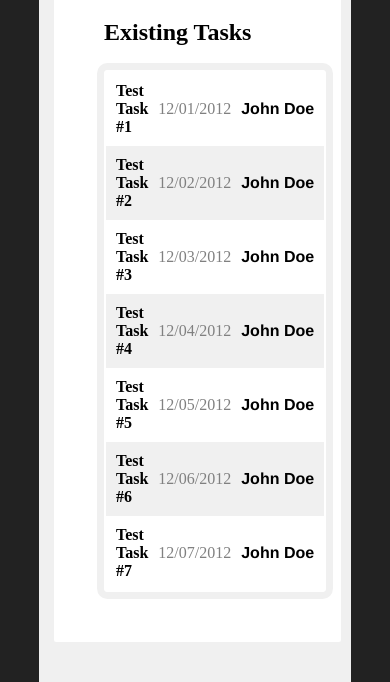
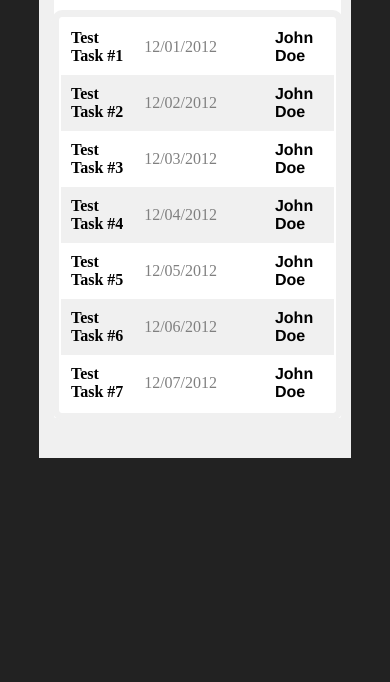
Before and after one commit to monicapamidi/Task--Tracker, a plain HTML site: page index.html in a window 390 px wide. Shown: the part 725-1407 px from the top of the page. After the commit the page ends 1183 px from the top, so only its background shows below. Drawn offline with nearby package versions, Linux system fonts and the light colour scheme.

Commit message:
added changes to make responsive

```diff
--- a/app.js
+++ b/app.js
@@ -27,7 +27,7 @@ var data = [
   {
     "name": "Test	Task #6",
     "date": "12/06/2012",
-    "assigned": "John Doe"
+    "assigned": "John Doe"
   },
   {
     "name": "Test	Task #7",
@@ -38,7 +38,7 @@ var data = [
 
 function displayTable() {
   for (i = 0; i < data.length; i++) {
-    $('tbody').append("<tr><td><b>" + data[i].name + "</b></td><td> " + data[i].date + "</td><td><span class='slideRight'>" + data[i].assigned + "</span></td></tr>");
+    $('tbody').append("<tr><td><b>" + data[i].name + "</b></td><td> " + data[i].date + "</td><td>" + data[i].assigned + "</td></tr>");
   }
 }
 
--- a/style.css
+++ b/style.css
@@ -22,7 +22,7 @@ header {
     padding: 10px 10px 0px 10px;
 
 }
- header .task-header h1 {
+header .task-header h1 {
     font-size: 40px;
 }
 .task-header {
@@ -43,7 +43,7 @@ section {
 }
 .outputtable {
     margin: 0px 0px 0px 5px;
-    overflow-y:scroll;
+    /*overflow-y:scroll;    */
 }
 .outputtable .Existing-task p, .form-header p{
     font-family: 'Times New Roman', Times, serif;
@@ -51,7 +51,7 @@ section {
 }
 .form-header,
 .Existing-task {
-    font-size: 24px;
+    font-size: 2rem;
     margin-bottom: 10px;
     margin-bottom: 1em;
 }
@@ -96,7 +96,7 @@ section {
     background: #554e4e;
     border-radius: 5px;
     color: white;
-    font-size: 20px;
+    font-size: 1.5rem;
     height: 50px;
 }
 .outputtable table {
@@ -112,25 +112,25 @@ section {
 }
 .outputtable table tr {
     padding: 10px;
-    height: 48px;
+    height: 3rem;
 }
 .outputtable table tr td {
     padding: 10px;
 }
 /* sets the widths for the name column */
 .outputtable table tr td:nth-child(1) {
-    width: 8em;
+    width: 10em;
 }
 /* sets the widths for the date column */
 .outputtable table tr td:nth-child(2) {
-    width: 288px;
+    width: 15rem;
     font-family: 'sans-serif', Tahoma, Geneva, Verdana,;
     padding: 0px;
 }
 /* set the widths for the assignedTo column */
 .outputtable table tr td:nth-child(3) {
     font-family: 'Franklin Gothic Medium', 'Arial Narrow', Arial, sans-serif;
-    width:96px;
+    width:6rem;
 }
 /* to show the stripe effect for table rows */
 .outputtable table tr td:nth-child(2n) {
@@ -139,3 +139,14 @@ section {
 .outputtable table tr td:nth-child(2n-1) {
     font-weight: bold;
 }
+
+@media only screen and (max-width: 600px){
+    .form ,
+    .outputtable {
+        flex: 1;
+        padding: 5px;
+        margin-top: 20px;
+        background: white;
+        border-radius: 2px;
+    }
+}
```
